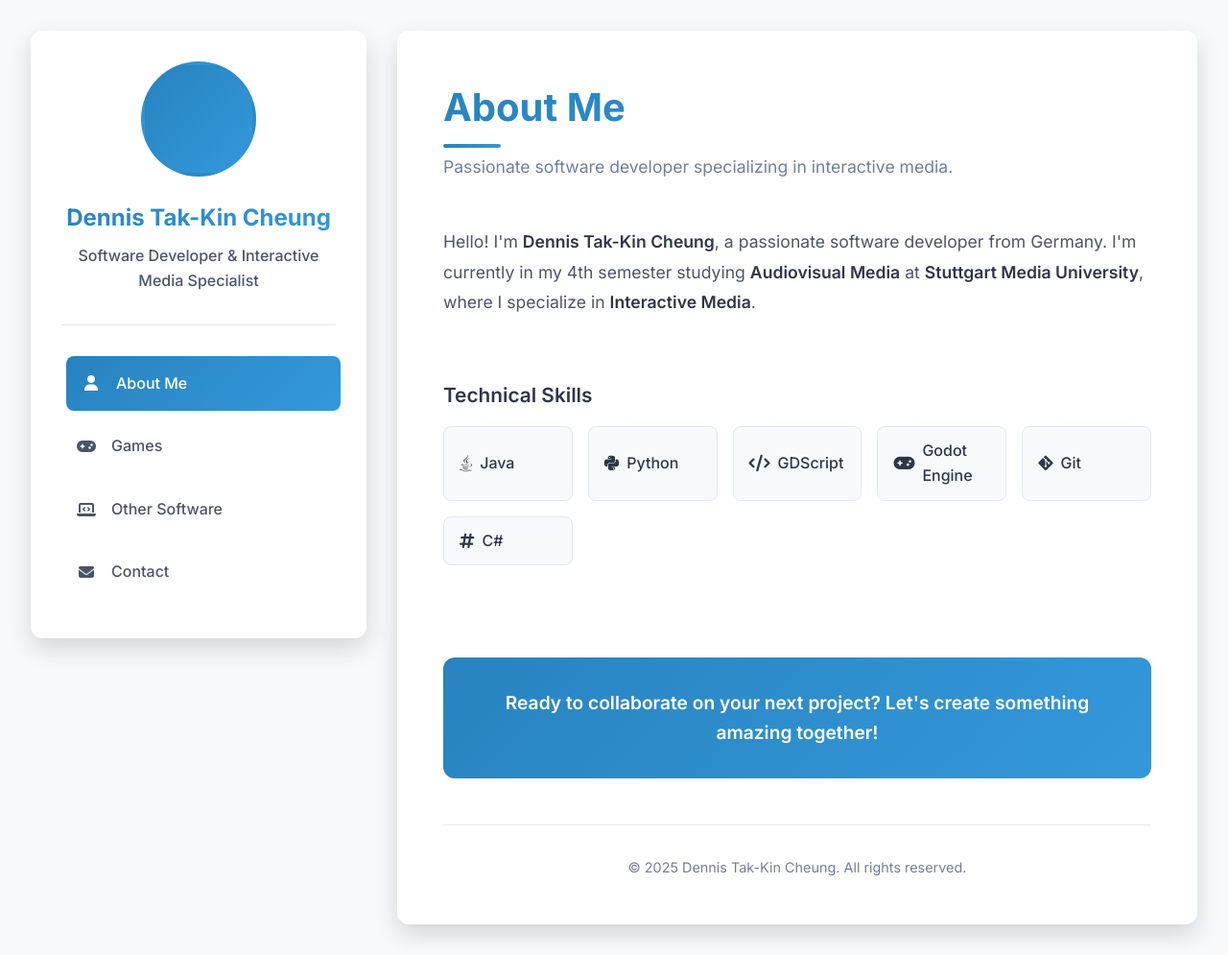
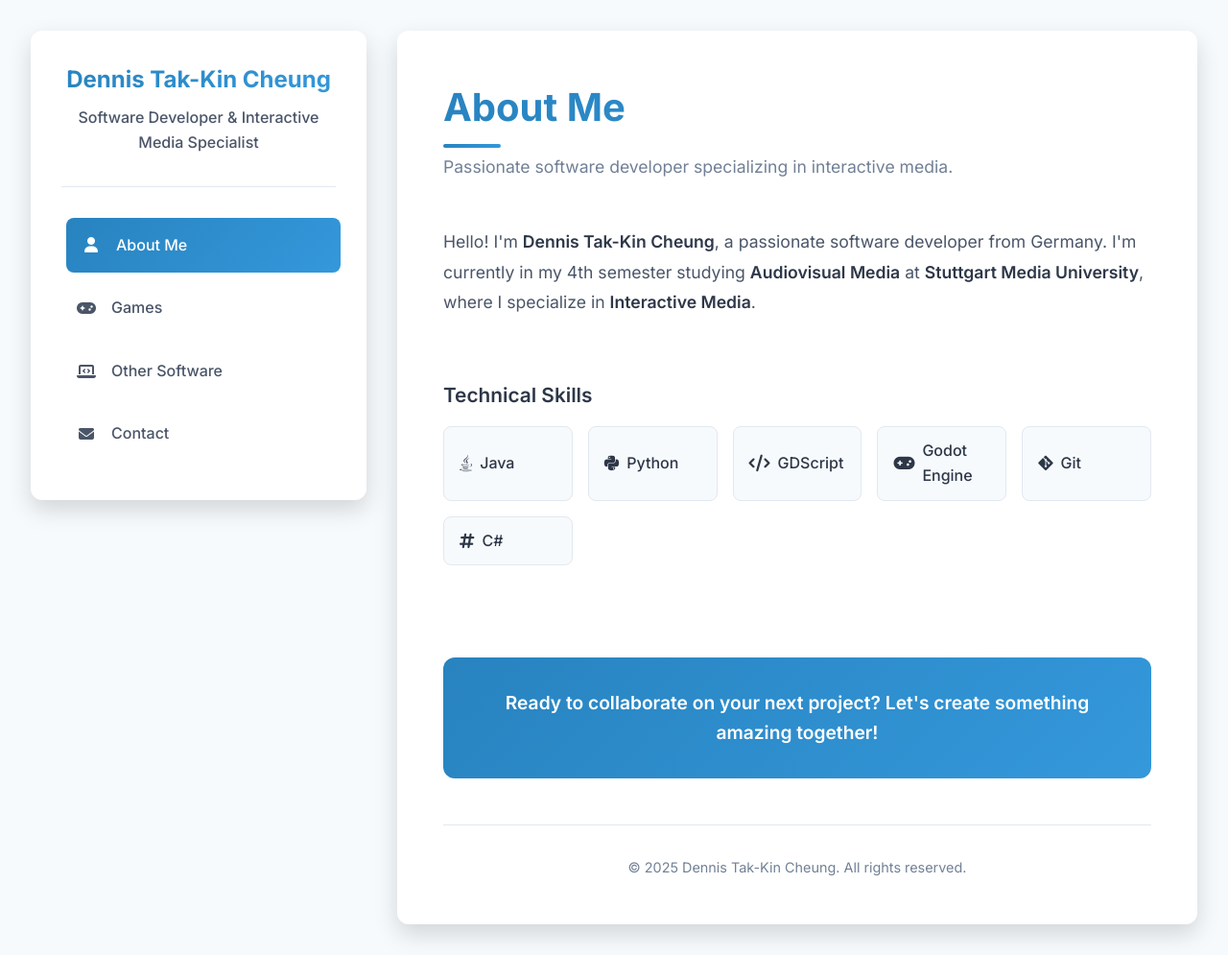
Before and after one commit to DarumaGH/DarumaGH.github.io, a Jekyll site: the page index.html, which Jekyll copies as it is, in a window 1280 px wide and 995 px high. Shown: the whole window at 96% size. Built offline with Jekyll 4.4.1, drawn with Linux system fonts in a browser that asks for light colours.

Commit message:
removed pfp circle

```diff
--- a/index.html
+++ b/index.html
@@ -624,9 +624,9 @@
 <!-- Sidebar -->
 <aside class="sidebar">
 <div class="profile-section">
-<div class="profile-pic">
-  <!-- Removed profile image -->
-</div>
+<!-- <div class="profile-pic">
+  <img src="/api/placeholder/120/120" alt="Dennis Tak-Kin Cheung">
+</div> -->
 <div>
 <h1 class="name">Dennis Tak-Kin Cheung</h1>
 <p class="title">Software Developer &amp; Interactive Media Specialist</p>
```
